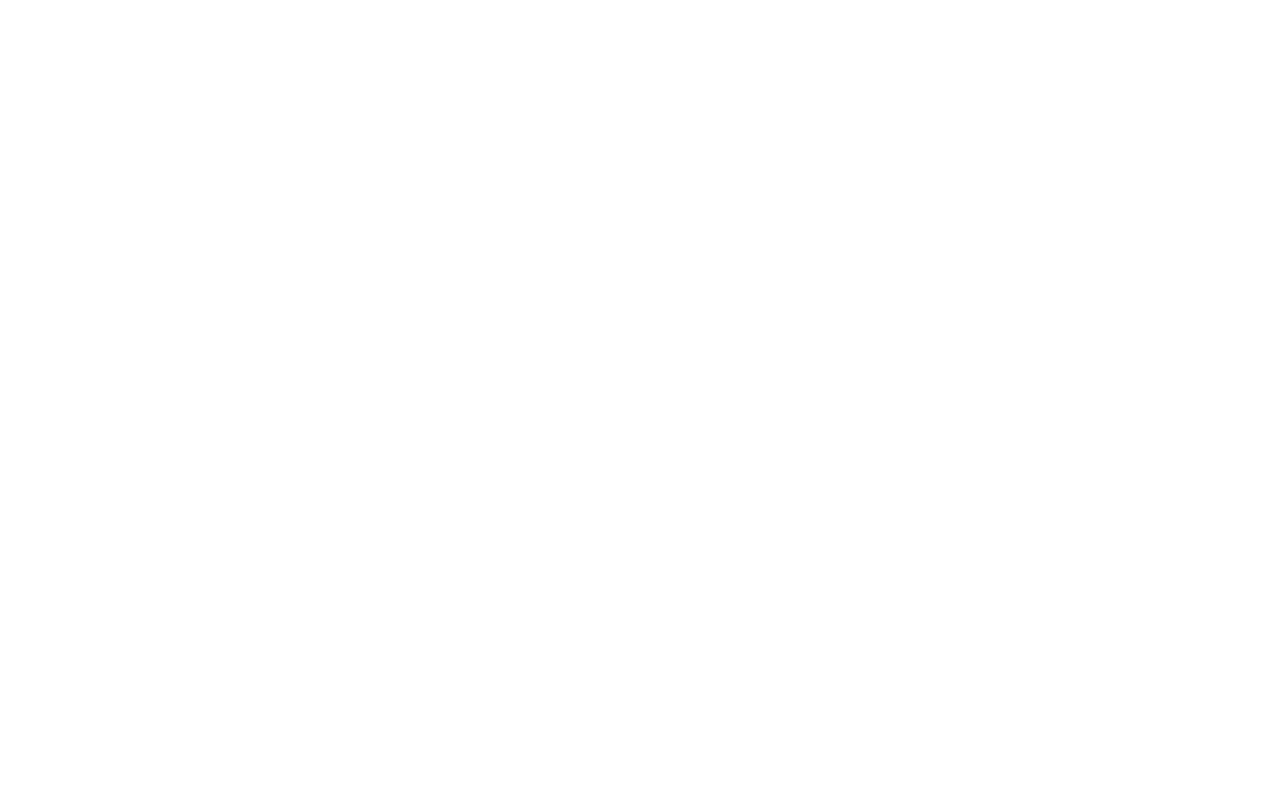
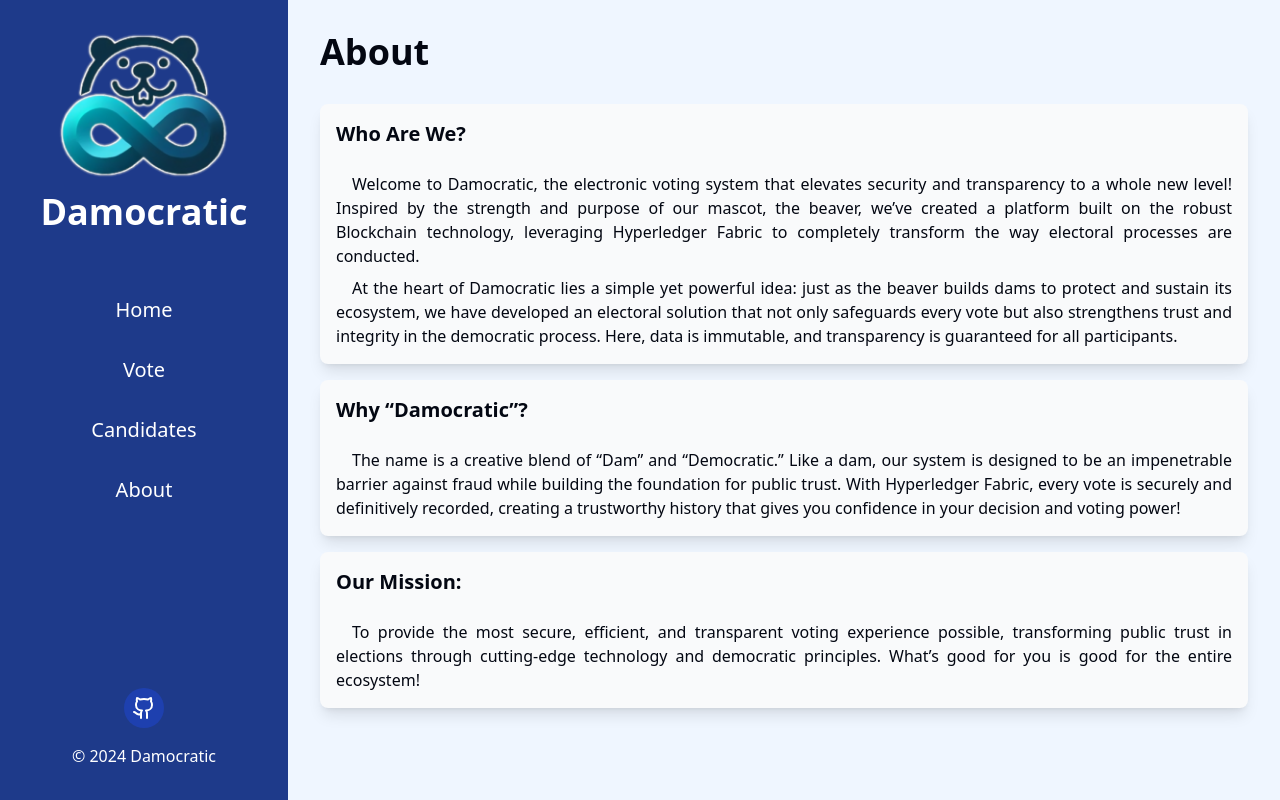
Before and after one commit to phllp/vote-chain, a React (Vite) app in the folder vote-chain/: page /about in a window 1280 px wide. Before the commit this address had no page. Built offline with nearby package versions, Linux system fonts and the light colour scheme.

Commit message:
feat: create About page

```diff
--- a/vote-chain/src/App.tsx
+++ b/vote-chain/src/App.tsx
@@ -3,6 +3,7 @@
 import BaseLayout from "./presentation/layouts/base-layout";
 import Candidates from "./presentation/pages/candidates";
 import Vote from "./presentation/pages/vote";
+import About from "./presentation/pages/about";
 
 function App() {
   return (
@@ -13,6 +14,7 @@
           <Route index element={<Home />} />
           <Route path="/vote" element={<Vote />} />
           <Route path="/candidates" element={<Candidates />} />
+          <Route path="/about" element={<About />} />
         </Route>
       </Routes>
     </>
--- a/vote-chain/src/presentation/layouts/base-layout.tsx
+++ b/vote-chain/src/presentation/layouts/base-layout.tsx
@@ -31,6 +31,12 @@
             >
               Candidates
             </Link>
+            <Link
+              to="/about"
+              className="hover:bg-blue-800 w-full flex items-center justify-center py-4"
+            >
+              About
+            </Link>
           </nav>
         </div>
         <div className="flex flex-col items-center">
--- a/vote-chain/src/presentation/pages/about.tsx
+++ b/vote-chain/src/presentation/pages/about.tsx
@@ -1,7 +1,48 @@
 const About = () => {
   return (
-    <div>
-      <h1>About</h1>
+    <div className="p-4 max-w-full">
+      <h1 className="font-semibold text-4xl mb-8">About</h1>
+      <div className="mb-4 bg-gray-50 p-4  rounded-lg shadow-lg w-fit">
+        <h2 className="font-bold text-xl mb-6">Who Are We?</h2>
+        <p className="whitespace-normal break-words indent-4 max-w-4xl text-justify">
+          Welcome to Damocratic, the electronic voting system that elevates
+          security and transparency to a whole new level! Inspired by the
+          strength and purpose of our mascot, the beaver, we’ve created a
+          platform built on the robust Blockchain technology, leveraging
+          Hyperledger Fabric to completely transform the way electoral processes
+          are conducted.
+        </p>
+        <p className="whitespace-normal break-words max-w-4xl mt-2 indent-4 text-justify">
+          At the heart of Damocratic lies a simple yet powerful idea: just as
+          the beaver builds dams to protect and sustain its ecosystem, we have
+          developed an electoral solution that not only safeguards every vote
+          but also strengthens trust and integrity in the democratic process.
+          Here, data is immutable, and transparency is guaranteed for all
+          participants.
+        </p>
+      </div>
+
+      <div className="mb-4 bg-gray-50 p-4  rounded-lg shadow-lg w-fit">
+        <h2 className="font-bold text-xl mb-6">Why “Damocratic”?</h2>
+        <p className="whitespace-normal break-words indent-4 max-w-4xl text-justify">
+          The name is a creative blend of “Dam” and “Democratic.” Like a dam,
+          our system is designed to be an impenetrable barrier against fraud
+          while building the foundation for public trust. With Hyperledger
+          Fabric, every vote is securely and definitively recorded, creating a
+          trustworthy history that gives you confidence in your decision and
+          voting power!
+        </p>
+      </div>
+
+      <div className="mb-4 bg-gray-50 p-4  rounded-lg shadow-lg w-fit">
+        <h2 className="font-bold text-xl mb-6">Our Mission:</h2>
+        <p className="whitespace-normal break-words indent-4 max-w-4xl text-justify">
+          To provide the most secure, efficient, and transparent voting
+          experience possible, transforming public trust in elections through
+          cutting-edge technology and democratic principles. What’s good for you
+          is good for the entire ecosystem!
+        </p>
+      </div>
     </div>
   );
 };
```
